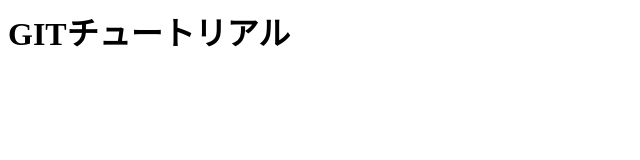
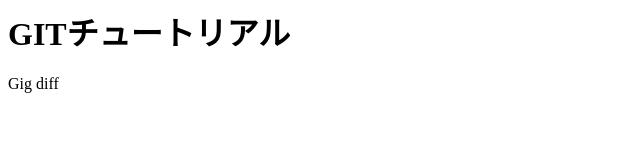
Before and after one commit to SAKAI-mana/git_tutotial, a plain HTML site: page index.html in a window 1280 px wide. Shown: the full height of the page, 0-640 px from the left. Drawn offline with Linux system fonts and the light colour scheme.

Commit message:
git diffを追加

```diff
--- a/index.html
+++ b/index.html
@@ -1 +1,2 @@
 <h1>GITチュートリアル</h1>
+<p>Gig diff</p>
```
